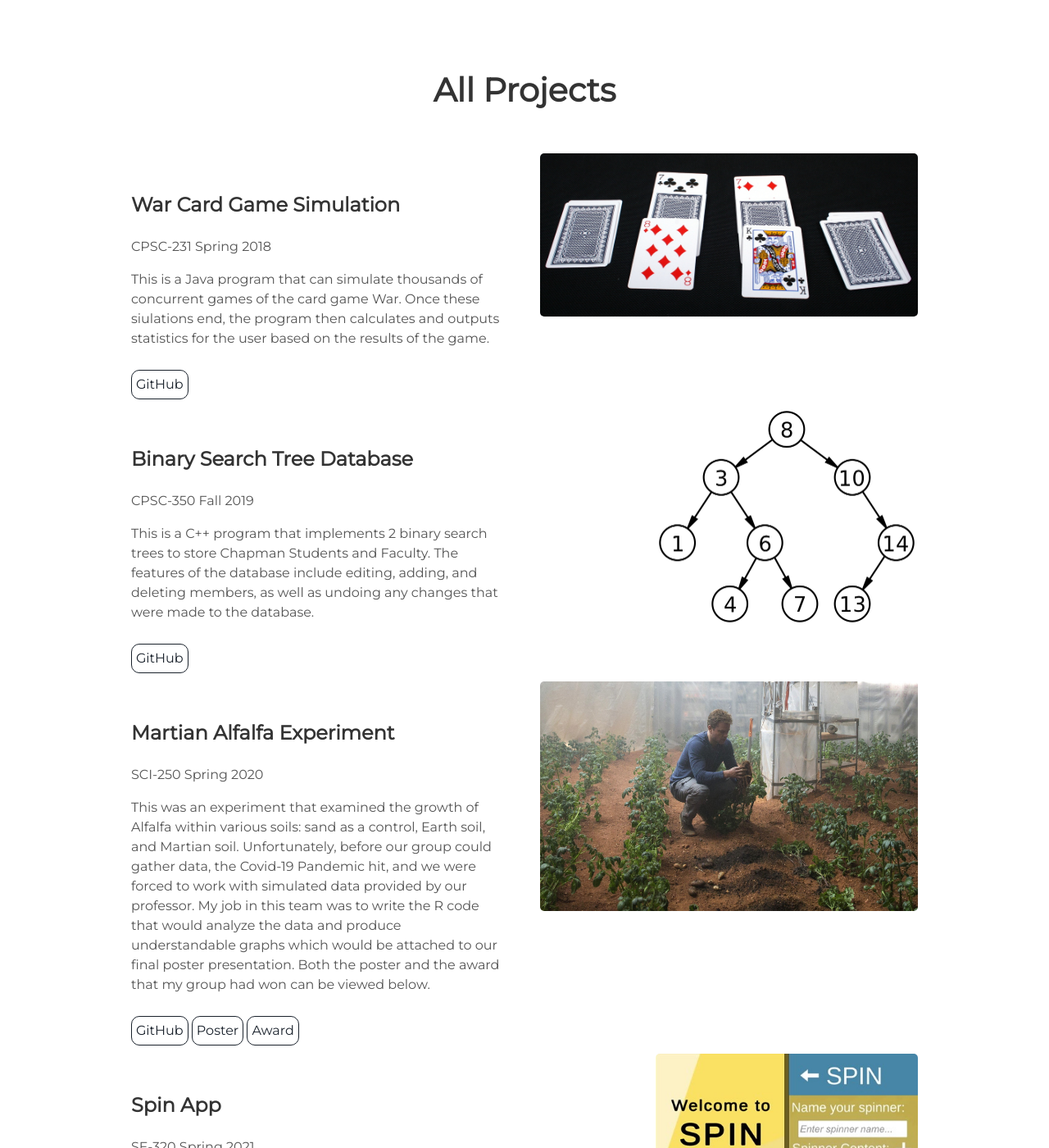
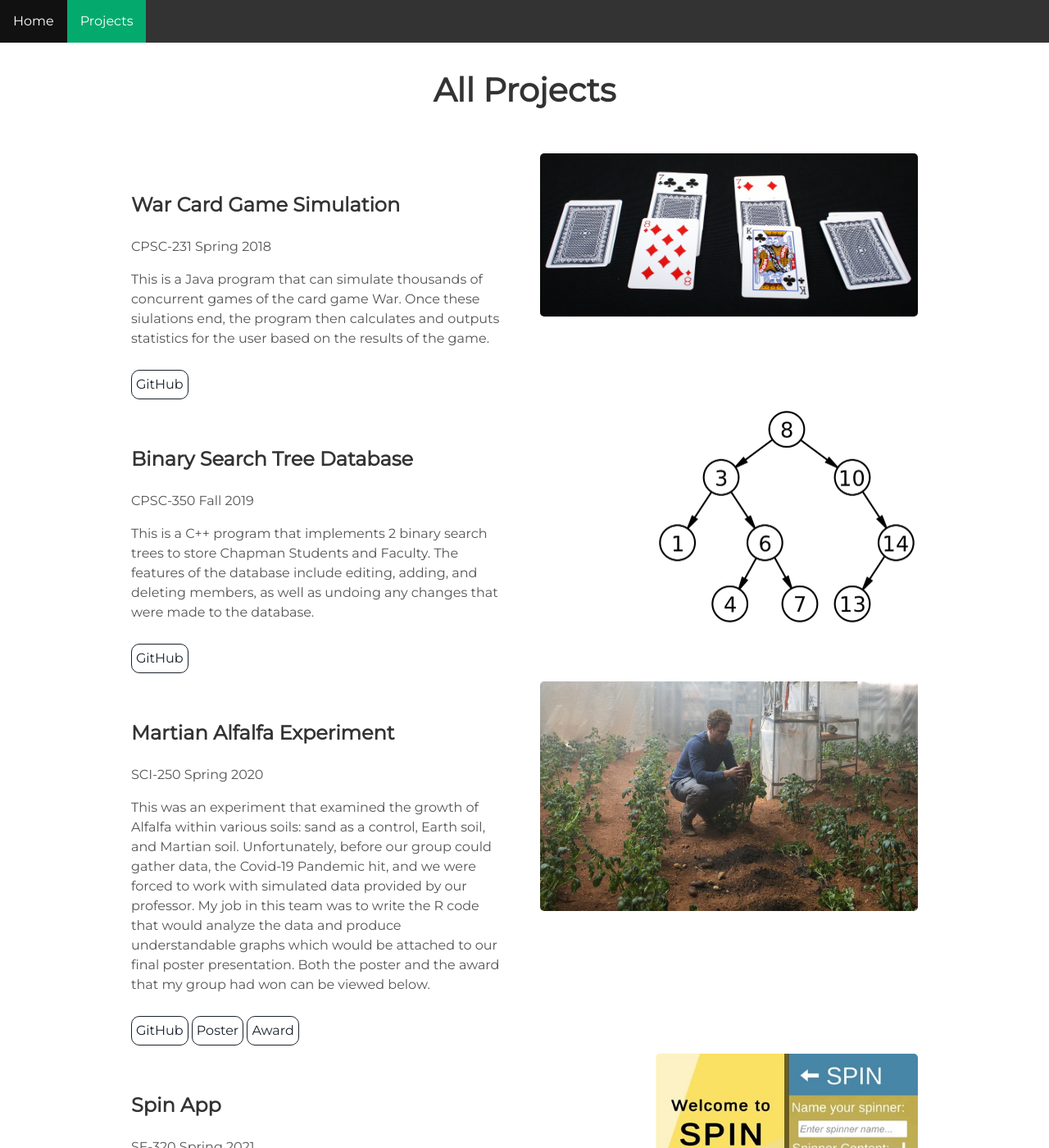
Before and after one commit to coleternes/coleternes.github.io, a Jekyll site: the page built from projectspage.html, in a window 1280 px wide and 1400 px high. Shown: the whole window at 82% size. Built offline with Jekyll 4.4.1, drawn with Linux system fonts in a browser that asks for light colours; nearby versions of some CDN libraries.

Commit message:
Updated css head

```diff
--- /dev/null
+++ b/_includes/pb_head.html
@@ -0,0 +1,48 @@
+<head>
+  <meta charset="utf-8">
+  <meta http-equiv="X-UA-Compatible" content="IE=edge">
+  <meta name="viewport" content="width=device-width, initial-scale=1">
+
+  <title>{% if page.title %}{{ page.title }}{% else %}{{ site.title }}{% endif %}</title>
+  <meta name="description" content="{% if page.description %}{{ page.description | strip_html | strip_newlines | truncate: 160 }}{% else %}{{ site.description }}{% endif %}">
+
+  <link rel="stylesheet" href="{{ "/assets/css/main.css" | prepend: site.baseurl }}">
+
+  <style>
+    body {margin:0;}
+
+    ul {
+      list-style-type: none;
+      margin: 0;
+      padding: 0;
+      overflow: hidden;
+      background-color: #333;
+      position: fixed;
+      left: 0;
+      top: 0;
+      width: 100%;
+    }
+
+    li {
+      float: left;
+    }
+
+    li a {
+      display: block;
+      color: white;
+      text-align: center;
+      padding: 14px 16px;
+      text-decoration: none;
+    }
+
+    li a:hover:not(.active) {
+      background-color: #111;
+    }
+
+    .active {
+      background-color: #04AA6D;
+    }
+  </style>
+
+
+</head>
--- a/_includes/projects.html
+++ b/_includes/projects.html
@@ -1,6 +1,15 @@
 <div class="user-details">
+  <ul>
+    <li><a href="index.html">Home</a></li>
+    <li><a class="active" href="projectspage.html">Projects</a></li>
+    <!--
+    <li><a href="blogpage.html">Blog</a></li>
+    -->
+  </ul>
+
   <h1> All Projects </h1>
 </div>
+
 
 <!-- TODO: Add Links at top of the page -->
 <!-- TODO: CPSC-354 HW -->
--- a/_layouts/blog_layout.html
+++ b/_layouts/blog_layout.html
@@ -1,6 +1,6 @@
 <!DOCTYPE html>
 <html lang="en">
-  {% include head.html %}
+  {% include pb_head.html %}
   <body>
 
     {% include blog.html %}
--- a/_layouts/home_layout.html
+++ b/_layouts/home_layout.html
@@ -1,6 +1,6 @@
 <!DOCTYPE html>
 <html lang="en">
-  {% include head.html %}
+  {% include home_head.html %}
   <body>
       {% include header.html %}
 
--- a/_layouts/projects_layout.html
+++ b/_layouts/projects_layout.html
@@ -1,6 +1,6 @@
 <!DOCTYPE html>
 <html lang="en">
-  {% include head.html %}
+  {% include pb_head.html %}
   <body>
 
     <section id="projects">
```
Also changed, not shown: _includes/home_head.html (renamed from _includes/head.html).
